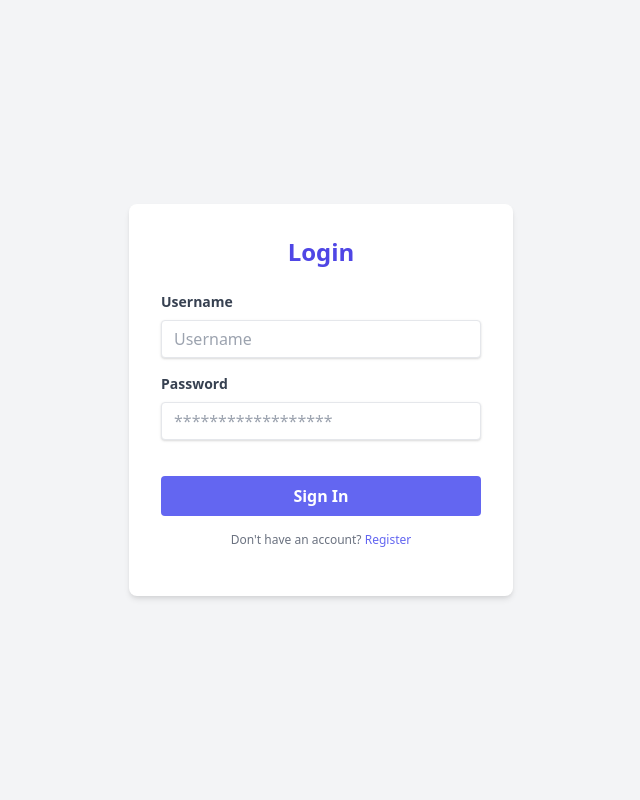
After one commit to vincent0-ai/scrapper, a Flask app: page /login in a window 1280 px wide. The commit adds this page. Shown: the whole page, without its empty margins (319-959 px from the left). Run offline with Flask 3, Linux system fonts and the light colour scheme.

Commit message:
feat: Add user authentication with personalized search history and favorites.

```diff
--- a/app.py
+++ b/app.py
@@ -3,7 +3,9 @@ import io
 import os
 import redis
 from rq import Queue
-from db import db_manager # Assuming db_manager is correctly implemented and handles data storage/retrieval
+from db import db_manager
+from flask_login import LoginManager, UserMixin, login_user, login_required, logout_user, current_user
+from werkzeug.security import generate_password_hash, check_password_hash
 from worker import (
     scrape_lyrics,
     scrape_medium as worker_scrape_medium,
@@ -13,6 +15,31 @@ from worker import (
 )
 
 app = Flask(__name__)
+app.secret_key = os.getenv('SECRET_KEY', 'supersecretkey') # Change this in production!
+
+login_manager = LoginManager()
+login_manager.init_app(app)
+login_manager.login_view = 'login'
+
+class User(UserMixin):
+    def __init__(self, user_id, username):
+        self.id = str(user_id)
+        self.username = username
+
+    @staticmethod
+    def get(user_id):
+        user_data = db_manager.get_user_by_id(user_id)
+        if user_data:
+            return User(user_data['_id'], user_data['username'])
+        return None
+
+@login_manager.user_loader
+def load_user(user_id):
+    return User.get(user_id)
+
+@app.context_processor
+def inject_user():
+    return dict(current_user=current_user)
 
 redis_url = os.getenv('REDIS_URL')
 conn = redis.from_url(redis_url)
@@ -20,7 +47,50 @@ q = Queue(connection=conn)
 
 @app.route('/')
 def index():
-    return render_template('index.html') # This now points to our new file
+    return render_template('index.html')
+
+@app.route('/login', methods=['GET', 'POST'])
+def login():
+    if request.method == 'POST':
+        username = request.form.get('username')
+        password = request.form.get('password')
+
+        user_data = db_manager.get_user_by_username(username)
+        if user_data and check_password_hash(user_data['password'], password):
+            user = User(user_data['_id'], user_data['username'])
+            login_user(user)
+            return jsonify({"status": "SUCCESS", "redirect": "/"})
+        else:
+            return jsonify({"status": "FAILED", "message": "Invalid username or password"}), 401
+
+    return render_template('login.html')
+
+@app.route('/register', methods=['GET', 'POST'])
+def register():
+    if request.method == 'POST':
+        username = request.form.get('username')
+        password = request.form.get('password')
+
+        if not username or not password:
+             return jsonify({"status": "FAILED", "message": "Username and password required"}), 400
+
+        if db_manager.get_user_by_username(username):
+             return jsonify({"status": "FAILED", "message": "Username already exists"}), 400
+
+        hashed_pw = generate_password_hash(password)
+        if db_manager.create_user(username, hashed_pw):
+             return jsonify({"status": "SUCCESS", "redirect": "/login"})
+        else:
+             return jsonify({"status": "FAILED", "message": "Registration failed"}), 500
+
+    return render_template('register.html')
+
+@app.route('/logout')
+@login_required
+def logout():
+    logout_user()
+    return os.getenv('LOGOUT_REDIRECT', '/') # Redirect to home or login
+
 
 @app.route('/search_lyrics', methods=['POST'])
 def search_lyrics():
@@ -29,7 +99,8 @@ def search_lyrics():
         return jsonify({"error": "Search query is required."}), 400
 
     # Add to search history (initial entry -- metadata/title may be added later once we have the scraped result)
-    db_manager.add_to_search_history('lyrics', query)
+    user_id = current_user.id if current_user.is_authenticated else None
+    db_manager.add_to_search_history('lyrics', query, user_id=user_id)
 
     # Try to get from DB first
     cached_result = db_manager.get_lyrics(query)
@@ -39,7 +110,7 @@ def search_lyrics():
         # If we have a cached title, add another history entry with metadata so UI shows the title immediately
         if isinstance(cached_result, dict) and cached_result.get('title'):
             try:
-                db_manager.add_to_search_history('lyrics', query, metadata={'title': cached_result.get('title')})
+                db_manager.add_to_search_history('lyrics', query, metadata={'title': cached_result.get('title')}, user_id=user_id)
             except Exception:
                 pass
 
@@ -52,12 +123,12 @@ def search_lyrics():
                     elif not isinstance(cached_result[key], str):
                         cached_result[key] = str(cached_result[key])
 
-        cached_result['is_favorite'] = db_manager.is_favorite(query)
+        cached_result['is_favorite'] = db_manager.is_favorite(query, user_id=user_id)
         return jsonify({"status": "SUCCESS", "result": render_template('lyrics_result.html', result=cached_result)})
 
     # If not in DB, start a background job
     # Enqueue the actual worker function, not the Flask route handler
-    job = q.enqueue(scrape_lyrics, query, job_timeout=3600, meta={'template_name': 'lyrics_result.html'})
+    job = q.enqueue(scrape_lyrics, query, job_timeout=3600, meta={'template_name': 'lyrics_result.html', 'user_id': user_id})
     return jsonify({"status": "PENDING", "task_id": job.get_id()})
 
 @app.route('/search_simpmusic', methods=['POST'])
@@ -77,7 +148,8 @@ def scrape_medium():
         return jsonify({"error": "Medium URL is required."}), 400
 
     # Add to search history (initial entry)
-    db_manager.add_to_search_history('medium', url)
+    user_id = current_user.id if current_user.is_authenticated else None
+    db_manager.add_to_search_history('medium', url, user_id=user_id)
 
     # Try to get from DB first
     cached_result = db_manager.get_article(url)
@@ -86,14 +158,14 @@ def scrape_medium():
         # Add a follow-up history entry with explicit title metadata so the history shows the article title immediately
         if cached_result.get('title'):
             try:
-                db_manager.add_to_search_history('medium', url, metadata={'title': cached_result.get('title')})
+                db_manager.add_to_search_history('medium', url, metadata={'title': cached_result.get('title')}, user_id=user_id)
             except Exception:
                 pass
-        cached_result['is_favorite'] = db_manager.is_favorite(url)
+        cached_result['is_favorite'] = db_manager.is_favorite(url, user_id=user_id)
         return jsonify({"status": "SUCCESS", "result": render_template('medium_result.html', article=cached_result)})
 
     # If not in DB, start a background job
-    job = q.enqueue(worker_scrape_medium, url, job_timeout=3600, meta={'template_name': 'medium_result.html'})
+    job = q.enqueue(worker_scrape_medium, url, job_timeout=3600, meta={'template_name': 'medium_result.html', 'user_id': user_id})
     return jsonify({"status": "PENDING", "task_id": job.get_id()})
 
 
@@ -138,12 +210,24 @@ def job_status(job_id):
             if result and not result.get("error"):
                 template_name = job.meta.get('template_name', 'lyrics_result.html')
                 if template_name == 'lyrics_result.html':
-                    result['is_favorite'] = db_manager.is_favorite(result.get('query', ''))
+                    user_id = job.meta.get('user_id')
+                    try:
+                        # If user is different or not available, maybe we should be careful?
+                        # But this is an AJAX polling request, current_user should be available contextually if session cookie is present
+                        # However, RQ job runs in background, so 'current_user' is not available there.
+                        # We use the user_id passed in meta to check is_favorite status potentially?
+                        # Actually, 'current_user' is available in THIS request (job_status).
+                        # So we should use current_user.id from the request context.
+                        req_user_id = current_user.id if current_user.is_authenticated else None
+                        result['is_favorite'] = db_manager.is_favorite(result.get('query', ''), user_id=req_user_id)
+                    except:
+                        pass
                     html = render_template(template_name, result=result)
                 elif template_name == 'proxy_result.html':
                     html = f'<div class="alert alert-success">{result.get("message", "Proxies updated!")}</div>'
                 else:
-                    result['is_favorite'] = db_manager.is_favorite(result.get('url', ''))
+                    req_user_id = current_user.id if current_user.is_authenticated else None
+                    result['is_favorite'] = db_manager.is_favorite(result.get('url', ''), user_id=req_user_id)
                     html = render_template(template_name, article=result)
                 response = {'state': 'SUCCESS', 'result': html}
             elif result and result.get("error"):
@@ -230,7 +314,8 @@ URL
 @app.route('/search_history')
 def get_search_history():
     search_type = request.args.get('type')  # Optional: filter by type (lyrics, medium, simpmusic)
-    history = db_manager.get_search_history(search_type)
+    user_id = current_user.id if current_user.is_authenticated else None
+    history = db_manager.get_search_history(search_type, user_id=user_id)
 
     # Clean up for JSON serialization and compute a friendly display title
     for item in history:
@@ -269,12 +354,14 @@ def get_search_history():
     return jsonify({"status": "SUCCESS", "history": history})
 
 @app.route('/clear_search_history', methods=['POST'])
+@login_required
 def clear_search_history():
     search_type = request.form.get('type')  # Optional: clear only specific type
-    db_manager.clear_search_history(search_type)
+    db_manager.clear_search_history(search_type, user_id=current_user.id)
     return jsonify({"status": "SUCCESS", "message": "Search history cleared"})
 
 @app.route('/add_favorite', methods=['POST'])
+@login_required
 def add_favorite():
     item_type = request.form.get('type')  # 'lyrics' or 'medium'
     item_id = request.form.get('item_id')  # query or url
@@ -283,23 +370,25 @@ def add_favorite():
     if not item_type or not item_id or not title:
         return jsonify({"error": "Missing required fields"}), 400
 
-    db_manager.add_to_favorites(item_type, item_id, title)
+    db_manager.add_to_favorites(item_type, item_id, title, user_id=current_user.id)
     return jsonify({"status": "SUCCESS", "message": "Added to favorites"})
 
 @app.route('/remove_favorite', methods=['POST'])
+@login_required
 def remove_favorite():
     item_id = request.form.get('item_id')
 
     if not item_id:
         return jsonify({"error": "item_id is required"}), 400
 
-    db_manager.remove_from_favorites(item_id)
+    db_manager.remove_from_favorites(item_id, user_id=current_user.id)
     return jsonify({"status": "SUCCESS", "message": "Removed from favorites"})
 
 @app.route('/favorites')
 def get_favorites():
     item_type = request.args.get('type')  # Optional: filter by type
-    favorites = db_manager.get_favorites(item_type)
+    user_id = current_user.id if current_user.is_authenticated else None
+    favorites = db_manager.get_favorites(item_type, user_id=user_id)
     # Clean up for JSON serialization
     for item in favorites:
         item.pop('_id', None)
--- a/requirements.txt
+++ b/requirements.txt
@@ -10,5 +10,7 @@ honcho
 
 # Note: This project now requires a running Redis server.
 # You can install it with:
+Flask-Login
+werkzeug
 # sudo apt-get install redis-server (for Debian/Ubuntu)
 # or follow instructions at https://redis.io/docs/getting-started/installation/
--- /dev/null
+++ b/templates/login.html
@@ -0,0 +1,70 @@
+<!DOCTYPE html>
+<html lang="en">
+
+<head>
+    <meta charset="UTF-8">
+    <meta name="viewport" content="width=device-width, initial-scale=1.0">
+    <title>Login - Scrapper</title>
+    <link href="https://cdnjs.cloudflare.com/ajax/libs/tailwindcss/2.2.19/tailwind.min.css" rel="stylesheet">
+</head>
+
+<body class="bg-gray-100 min-h-screen flex items-center justify-center">
+    <div class="bg-white p-8 rounded-lg shadow-md w-96">
+        <h1 class="text-2xl font-bold mb-6 text-center text-indigo-600">Login</h1>
+        <form id="loginForm">
+            <div class="mb-4">
+                <label class="block text-gray-700 text-sm font-bold mb-2" for="username">
+                    Username
+                </label>
+                <input
+                    class="shadow appearance-none border rounded w-full py-2 px-3 text-gray-700 leading-tight focus:outline-none focus:shadow-outline"
+                    id="username" name="username" type="text" placeholder="Username" required>
+            </div>
+            <div class="mb-6">
+                <label class="block text-gray-700 text-sm font-bold mb-2" for="password">
+                    Password
+                </label>
+                <input
+                    class="shadow appearance-none border rounded w-full py-2 px-3 text-gray-700 mb-3 leading-tight focus:outline-none focus:shadow-outline"
+                    id="password" name="password" type="password" placeholder="******************" required>
+            </div>
+            <div class="flex items-center justify-between">
+                <button
+                    class="bg-indigo-500 hover:bg-indigo-700 text-white font-bold py-2 px-4 rounded focus:outline-none focus:shadow-outline w-full"
+                    type="submit">
+                    Sign In
+                </button>
+            </div>
+        </form>
+        <p class="text-center text-gray-500 text-xs mt-4">
+            Don't have an account? <a href="/register" class="text-indigo-500 hover:text-indigo-800">Register</a>
+        </p>
+        <div id="message" class="mt-4 text-center text-sm font-bold"></div>
+    </div>
+
+    <script>
+        document.getElementById('loginForm').addEventListener('submit', async (e) => {
+            e.preventDefault();
+            const formData = new FormData(e.target);
+            try {
+                const response = await fetch('/login', {
+                    method: 'POST',
+                    body: formData
+                });
+                const data = await response.json();
+                if (data.status === 'SUCCESS') {
+                    window.location.href = data.redirect;
+                } else {
+                    const msgDiv = document.getElementById('message');
+                    msgDiv.textContent = data.message;
+                    msgDiv.className = "mt-4 text-center text-sm font-bold text-red-500";
+                }
+            } catch (err) {
+                console.error(err);
+                document.getElementById('message').textContent = "An error occurred.";
+            }
+        });
+    </script>
+</body>
+
+</html>
```
Also changed, not shown: db.py (+60 -19 lines), templates/index.html (+43 -30 lines), templates/register.html (added, +61 -0 lines).
